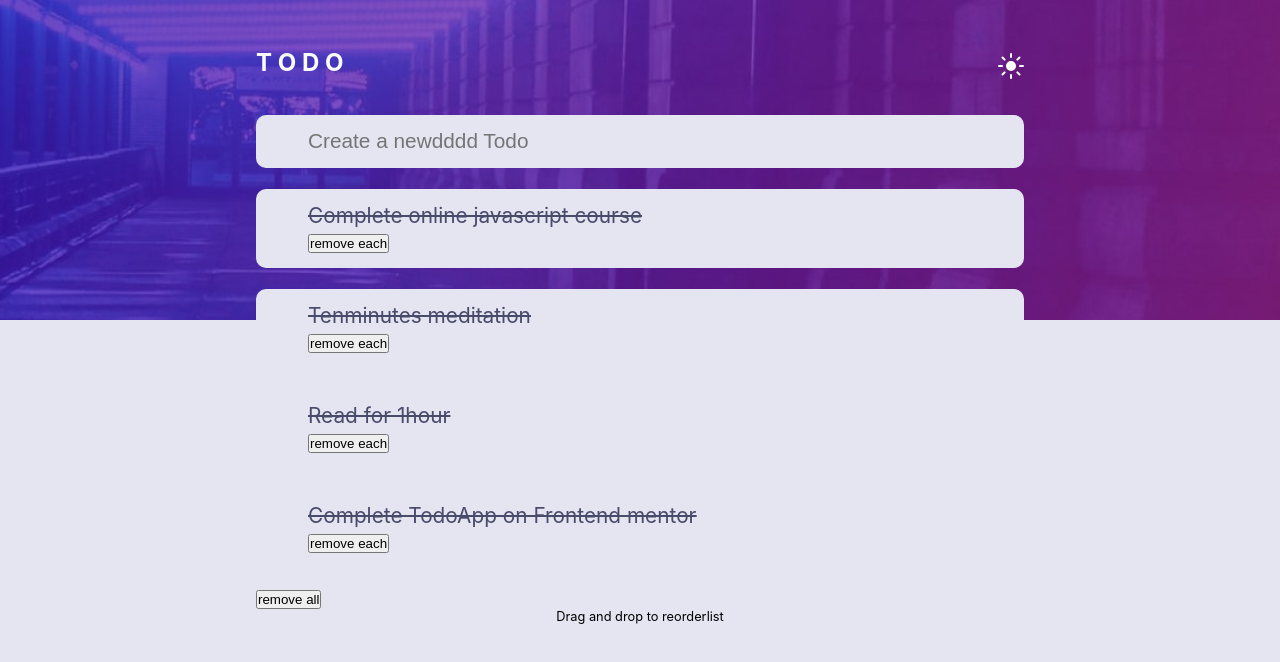
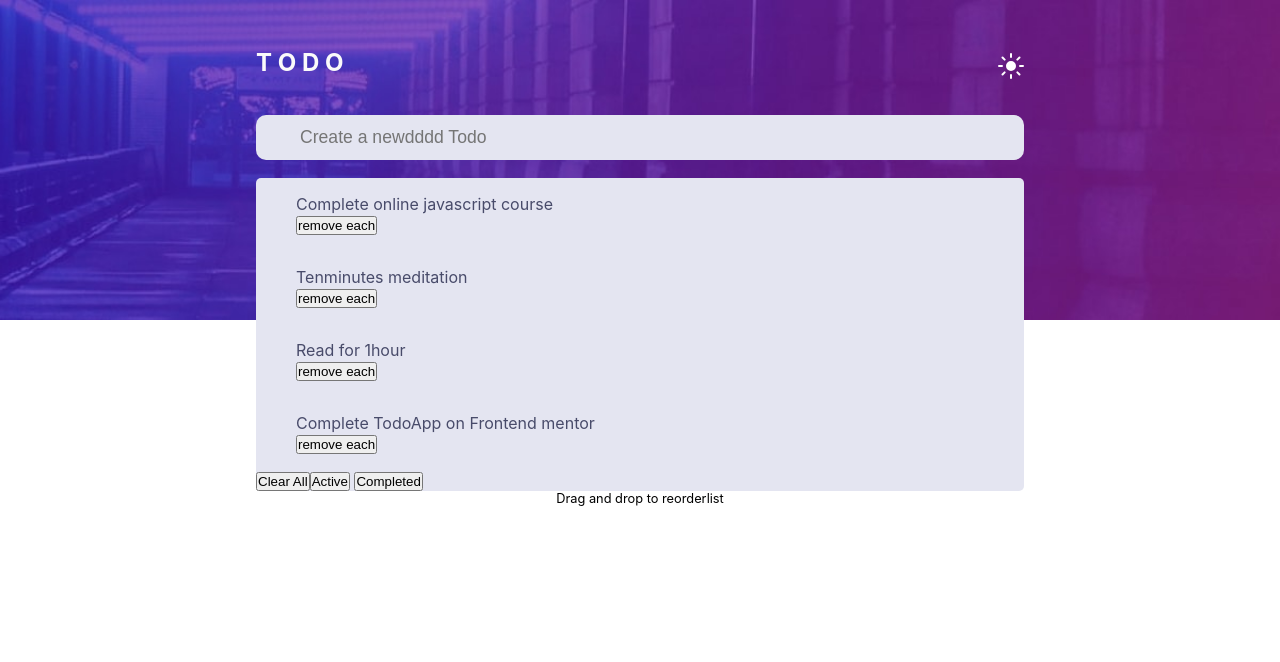
Before and after one commit to BLADEHEDA/todolist-project, a React (Create React App) app: page / in a window 1280 px wide. Shown: the top 662 px of the page. Built offline with nearby package versions, Linux system fonts and the light colour scheme.

Commit message:
newest commit_0

```diff
--- a/src/App.css
+++ b/src/App.css
@@ -41,7 +41,7 @@ footer{
   text-align: center;
 }
 .App{
-  background:var(--background);
+  background:var(--radiobox);
     width:100%;
     height:100vh;
   }
@@ -72,7 +72,7 @@ footer{
     border: none;
     background:var(--background);
     padding-left: 2.5em;
-    font-size: 1.3em;
+    font-size: 1em;
     color:var(--color1);
     margin-bottom: 1em;
   }
@@ -80,10 +80,10 @@ footer{
     outline: none;
   }
   .radio{
-    width:1.5em;
-    height: 1.5em;
+    width:1.2em;
+    height: 1.2em;
     position: absolute;
-    margin-top: 1em;
+    margin-top: 0.6em;
     margin-left: 1em;
     background: var(--lists);
     border-radius: 50%;
@@ -94,12 +94,51 @@ footer{
 
   .App .lights{
     /* background:green; */
-    text-decoration:line-through;
+    text-decoration:none;
   }
   .App .darks{
     background-color: orange;
-    text-decoration:double;
+    text-decoration:line-through;
   }
+  .list-input{
+    display: flex;
+    margin: 0;
+  }
+  .list1{
+ flex:5%;
+  }
+  .lists{
+    flex: 95%;
+     }
+  .button{
+    padding: 1em 0.7em;
+    background:var(--background);
+    border: none;
+    border-radius: 10px;
+    font-weight: bold;
+    color:var(--color1);
+  }
+.Tasks{
+  background: var(--background);
+  border-radius: 5px;
+  /* padding: 1em 0em; */
+}
+  .barx{
+    width:100%;
+    padding:0.7em;
+    padding-left: 2.5em;
+    font-size: 1em;
+    color:var(--color1);
+   border-bottom:  solid 0.1px var(--color-active);
+   padding-top: 1em ;
+   padding-bottom: 1em;;
+  }
+  #radiox{
+
+    margin-top: 1em;
+
+  }
+
 }
 @media(min-width:600px){
   .main{
@@ -110,5 +149,14 @@ footer{
     /* border:solid 1px white; */
     width:60%;
   }
-
+  .bar{
+    width:100%;
+    font-size: 1.1em;
+  }
+  .list-input{
+    display: block;
+  }
+  .list1{
+    display: none;
+  }
 }
--- a/src/App.js
+++ b/src/App.js
@@ -10,10 +10,8 @@ import Todolist from './components/Todolist';
 const [checked,setchecked]= useState();
 const toggleclass= checked?"dark":"light";
   return (
-    // <div className= {`App  ${themeclass}`}>
 
      <div className={`App ${toggleclass}`}>
-       {/* <button onClick={toggletheme}>Toggle Theme</button> */}
           <section className='main' >
       <div className='container'>
       <Header checked={checked} setchecked={setchecked} />
--- a/src/components/Tasks.js
+++ b/src/components/Tasks.js
@@ -1,8 +1,8 @@
 // the data below is the default data used to display the default todods of our ist
 export const Tasks = [
-    {id:1, task:"Complete online javascript course"},
-    {id:2, task:"Tenminutes meditation"},
-    {id:3, task:"Read for 1hour"},
-    {id:4, task:"Complete TodoApp on Frontend mentor"}
+    {id:1, task:"Complete online javascript course",completed: true },
+    {id:2, task:"Tenminutes meditation", completed: false},
+    {id:3, task:"Read for 1hour", completed: false},
+    {id:4, task:"Complete TodoApp on Frontend mentor", completed: false}
 ];
 // export default Tasks;
--- a/src/components/Todoform.js
+++ b/src/components/Todoform.js
@@ -13,16 +13,22 @@ const Todoform = (props) => {
         e.preventDefault();
           props.onSubmit({
             id:Math.floor(Math.random()*10000),
-            task:name
+            task:name,
+            completed:false
         })
         setname("")
     }
   return (
     <div>
             <form className="list-input" onSubmit={handleSubmit} >
+              <div className="lists">
                     <span className="radio"></span>
                     <input type="text" className="bar" value={name} placeholder="Create a newdddd Todo"
                     onChange={handleChange} />
+              </div>
+             <div className="list1" ><button  className="button" >ADD</button> </div>
+
+
                 </form>
     </div>
   )
--- a/src/components/Todolist.js
+++ b/src/components/Todolist.js
@@ -5,16 +5,7 @@ import Todoform from './Todoform';
 
 function Todolist(){
     const [tasks , settasks] = useState(Tasks);
-    const [taskx , settaskx] = useState([]);
     const [strike , setstrike] = useState();
-
-    //   the lines below add tasks to the list
-const Addtasks= (task)=>{
-    // task.preventDefault();
-    const newtasks= [task, ...taskx];
-    settaskx(newtasks);
-    console.log(...taskx);
-}
 
     // the function below removes all the items from the list
     const remove= ()=>{
@@ -26,33 +17,58 @@ const Addtasks= (task)=>{
         settasks(newtasks);
     }
     // the lines below strikes the lines when ou click on the rask complieted
+    const complete=(id)=>{
 
-        const complete=(id)=>{
-            setstrike(!strike);
-        }
-        const togglestrike=strike? "darks":"lights";
-// space allocatedfor for handlechange function
+    //    strike= tasks[0
+        setstrike(!strike);
+    }
+    console.log(tasks[0])
 
+       const togglestrike=strike? "darks":"lights";
 
-// space allocated for the handle submit function
+    //   the lines below add tasks to the list
+    const Addtasks= (task)=>{
+    if(!task.task){
+       return;
+    }
+    const newtask= [task, ...tasks];
+    settasks(newtask);
+    console.log(newtask);
+};
+// the code below toggles styes on a list if it is complete
+// const completed=(id)=>{
+//     let updateTask= tasks.map(id=>{
+//         if(tasks.id===id){
+//         tasks.completed=!tasks.completed;
+//         }
+//         return tasks;
+//     })
+// }
     return(
-        <div>
-           {/* space alllocated for the Todoform div */}
-           <Todoform onClick={Addtasks}/>
-            <div className="Tass">
+        <div >
+           <Todoform onSubmit={Addtasks}/>
+            <div className='Tasks'>
 
            {tasks.map((e)=>{
                  const {id,task} = e;
         return(
 
-            <div key={id} className={`bar ${togglestrike}`}>
-           <p className={`Appx ${togglestrike}`} onClick={complete}>{task}</p>
+            <div >
+             <span className="radio" id='radiox'></span>
+            <div key={id} className={`barx`}  >
+           <p className={`Appx ${togglestrike}`} onClick={complete}>{task} </p>
               <button onClick={()=> removeeach(id)}>remove each</button>
             </div>
+             </div>
         )
         })}
+        <div className="status">
+        <button onClick={remove}>Clear All</button>
+        <button onClick={remove}>Active</button>     {/*this is fpr the task not yet completed  */}
+        <button onClick={remove}>Completed</button> {/*this is for the tasks completed   */}
+        </div>
 
-        <button onClick={remove}>remove all</button>
+
             </div>
 
         </div>
```
